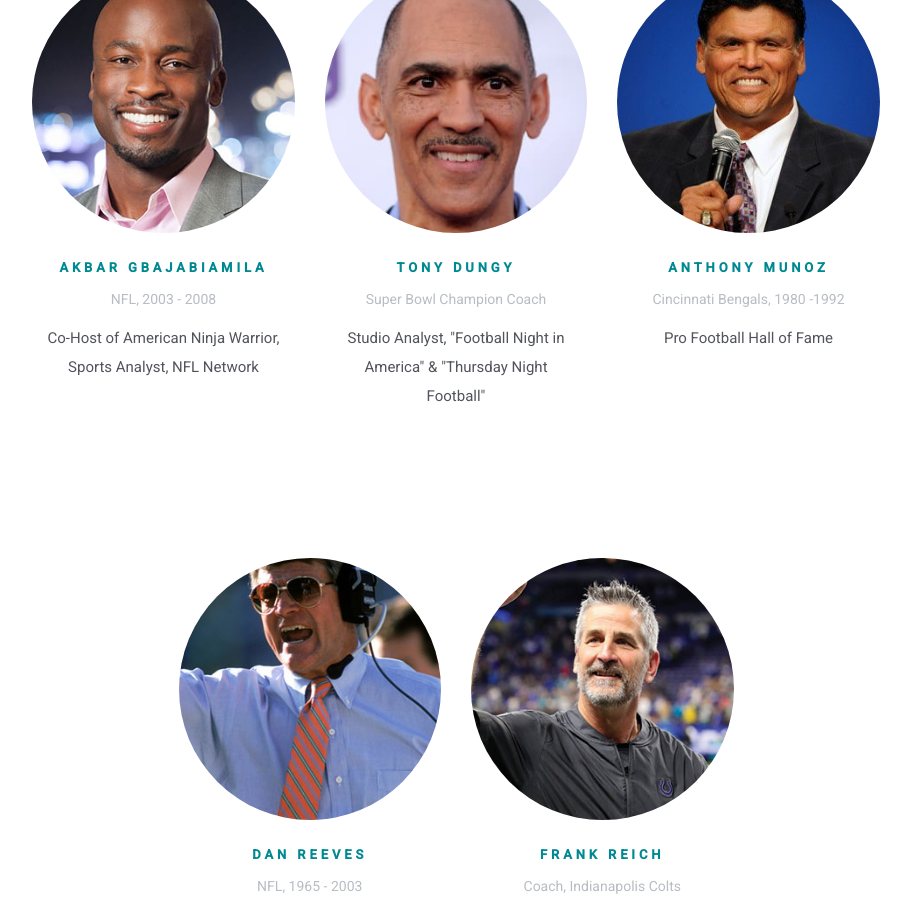
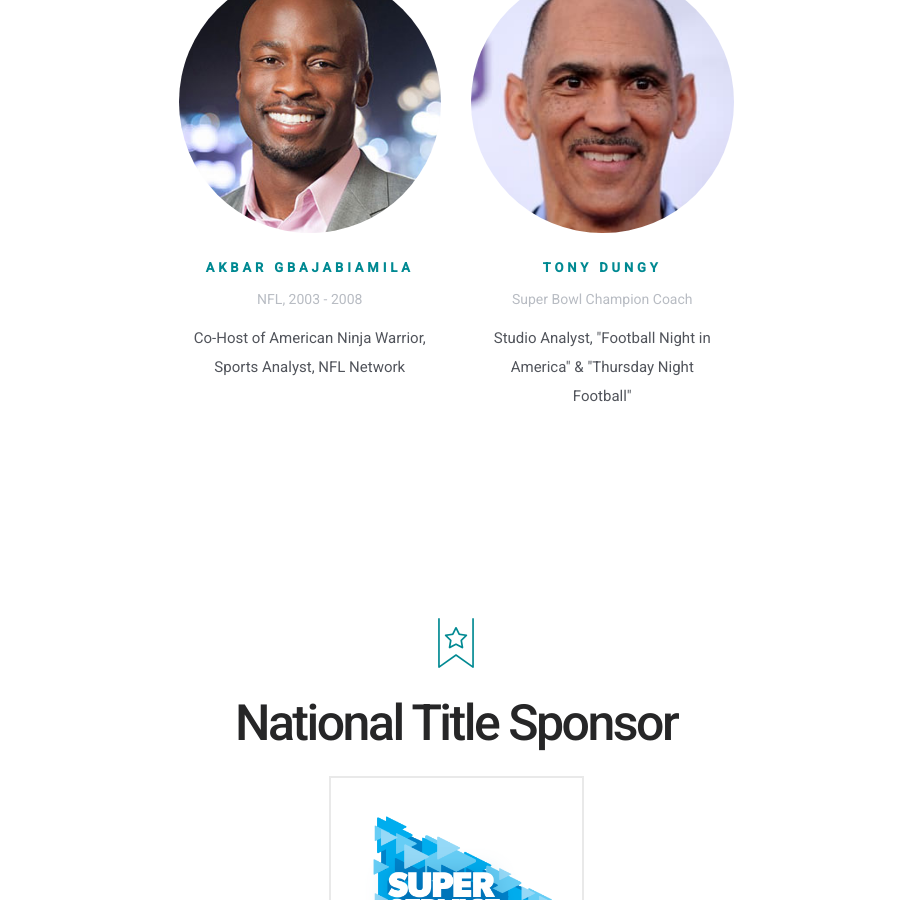
Before and after one commit to AIAUSA/Superbowl, a Jekyll site: the page built from index.md, in a window 1280 px wide and 900 px high, scrolled down 2984 px. Shown: the whole window, without its empty margins (184-1095 px from the left). Built offline with Jekyll 4.4.1, drawn with Linux system fonts in a browser that asks for light colours; some web fonts are replaced; comment, search, counter and statistics services are not loaded; some of the changed text lies outside the part shown.

Commit message:
Update from Forestry.io Kayla Jenerette updated index.md

```diff
--- a/index.md
+++ b/index.md
@@ -51,26 +51,11 @@
     title: Super Bowl Champion Coach
     credentials: Studio Analyst, "Football Night in America" & "Thursday Night Football"
     image: "/uploads/speaker2.jpg"
-  - template: speaker
-    name: ANTHONY MUNOZ
-    title: Cincinnati Bengals, 1980 -1992
-    credentials: Pro Football Hall of Fame
-    image: "/uploads/speaker3.jpg"
   title: ''
 - template: speakers
   block: speakers
   header: false
-  bios:
-  - template: speaker
-    name: DAN REEVES
-    title: NFL, 1965 - 2003
-    credentials: 2x Super Bowl Champion Coach (VI, XII)
-    image: "/uploads/speaker4.jpg"
-  - template: speaker
-    name: Frank Reich
-    title: Coach, Indianapolis Colts
-    image: "/uploads/Frank-Reich.jpg"
-    credentials: ''
+  bios: []
   title: ''
 - template: sponsors
   block: sponsors
```
